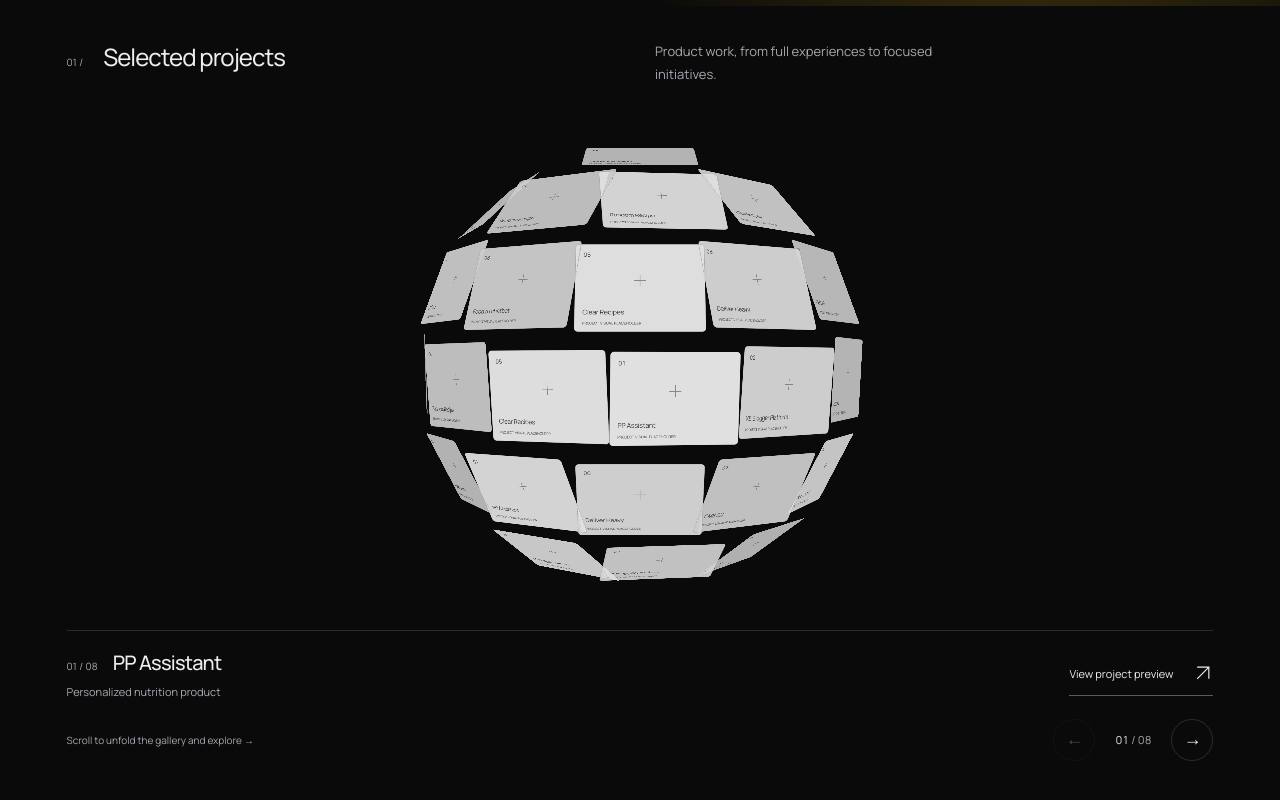
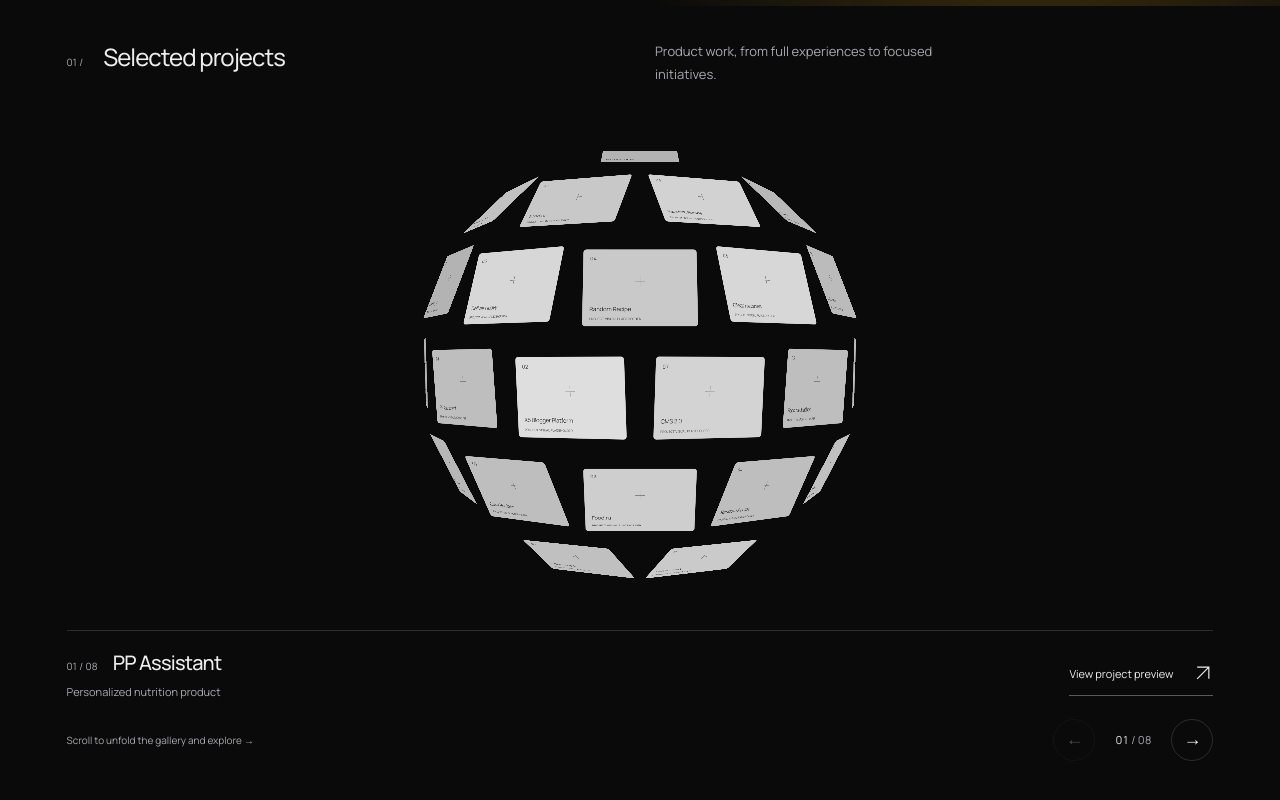
Before and after one commit to o-ants/portfolio-website, a React (Vite) app: page / in a window 1280 px wide. Shown: the part 794-1594 px from the top of the page. Built offline with nearby package versions, Linux system fonts and the light colour scheme.

Commit message:
Space sphere tiles evenly and prevent polar card intersections

```diff
--- a/src/SelectedWork.tsx
+++ b/src/SelectedWork.tsx
@@ -6,14 +6,19 @@ const galleryProjects = [...projects, ...otherProjects.map(project => ({ ...proj
 const count = galleryProjects.length
 const projectIndex = (tile: number) => ((tile - 1) % count + count) % count
 
+// Leave a consistent gutter between tangent cards, including the polar rings.
+const globeCardScale = .88
 // Latitude rings retain the regular landscape-card rhythm of the reference.
 function createGlobe() {
   return [-72, -48, -24, 0, 24, 48, 72].flatMap((latitude, row) => {
     const pitch = latitude * Math.PI / 180
-    const count = Math.max(4, Math.round(13 * Math.cos(pitch)))
+    const count = Math.max(4, Math.round(12 * Math.cos(pitch)))
+    // A tangent rectangle extends inward at its polar edge: reserve that space too.
+    const safeScale = 2 * 355 * Math.cos(pitch) * Math.tan(Math.PI / count) / (172 + 124 * Math.abs(Math.sin(pitch)) * Math.tan(Math.PI / count))
+    const cardScale = Math.min(globeCardScale, safeScale * .9)
     return Array.from({ length: count }, (_, column) => {
-      const yaw = column / count * Math.PI * 2 + (row % 2) * .13
-      return { x: Math.sin(yaw) * Math.cos(pitch), y: Math.sin(pitch), z: Math.cos(yaw) * Math.cos(pitch), yaw: yaw * 180 / Math.PI, pitch: -latitude }
+      const yaw = (column + (row % 2) * .5) / count * Math.PI * 2
+      return { cardScale, x: Math.sin(yaw) * Math.cos(pitch), y: Math.sin(pitch), z: Math.cos(yaw) * Math.cos(pitch), yaw: yaw * 180 / Math.PI, pitch: -latitude }
     })
   })
 }
@@ -93,7 +98,7 @@ export default function SelectedWork({ language, onOpen }: { language: Language;
         const px = main ? mix(x * 355, rowX, unfold) : x * 355 * (1 + unfold)
         const py = main ? mix(y * 355, 0, unfold) : y * 355 * (1 + unfold)
         const pz = main ? mix(z * 355, 0, unfold) : z * 355
-        tile.style.transform = `translate3d(${mix(px, 0, focus)}px,${mix(py, 0, focus)}px,${mix(pz, 460, focus)}px) rotateY(${mix(Math.atan2(x,z) * 180 / Math.PI * (1 - unfold), 0, focus)}deg) rotateX(${mix(-Math.asin(Math.max(-1, Math.min(1,y))) * 180 / Math.PI * (1 - unfold), 0, focus)}deg) scale(${mix(main ? mix(1, rowScale, unfold) : 1, 2.5, focus) * .5})`
+        tile.style.transform = `translate3d(${mix(px, 0, focus)}px,${mix(py, 0, focus)}px,${mix(pz, 460, focus)}px) rotateY(${mix(Math.atan2(x,z) * 180 / Math.PI * (1 - unfold), 0, focus)}deg) rotateX(${mix(-Math.asin(Math.max(-1, Math.min(1,y))) * 180 / Math.PI * (1 - unfold), 0, focus)}deg) scale(${mix(main ? mix(point.cardScale, rowScale, unfold) : point.cardScale, 2.5, focus) * .5})`
         tile.style.visibility = !main && unfold > .995 ? 'hidden' : 'visible'
         tile.style.opacity = String(selected === index ? 1 : (main ? mix(z < -.08 ? .22 : .78 + z * .22, 1, unfold) : (z < -.08 ? .22 : .78 + z * .22) * (1 - unfold)) * (1 - current.selected * .28))
         tile.style.pointerEvents = (unfold > .8 ? main : z > .05) || selected === index ? 'auto' : 'none'
```
